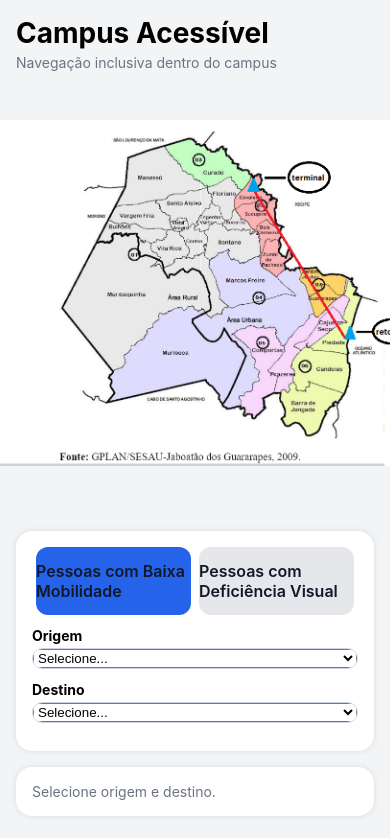
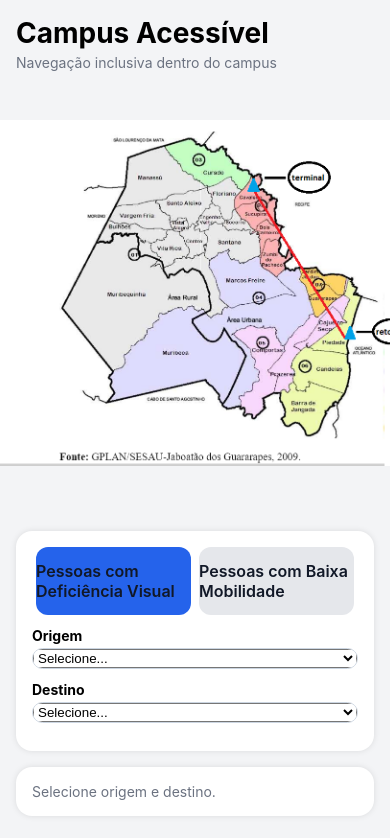
Before and after one commit to V1ctorMH/Hermes, a React Native app: screen / in a window 390 px wide. Shown: the top 838 px of the page. Built offline with nearby package versions, Linux system fonts and the light colour scheme.

Commit message:
Update AccessibilityMode.js

```diff
--- a/src/components/AccessibilityMode.js
+++ b/src/components/AccessibilityMode.js
@@ -10,7 +10,7 @@ export default function AccessibilityMode({ mode, setMode }) {
         ]}
         onPress={() => setMode("wheelchair")}
       >
-        <Text style={styles.text}>Pessoas com Baixa Mobilidade</Text>
+        <Text style={styles.text}>Pessoas com Deficiência Visual</Text>
       </Pressable>
 
       <Pressable
@@ -20,7 +20,7 @@ export default function AccessibilityMode({ mode, setMode }) {
         ]}
         onPress={() => setMode("visual")}
       >
-        <Text style={styles.text}>Pessoas com Deficiência Visual</Text>
+        <Text style={styles.text}>Pessoas com Baixa Mobilidade</Text>
       </Pressable>
     </View>
   );
```
